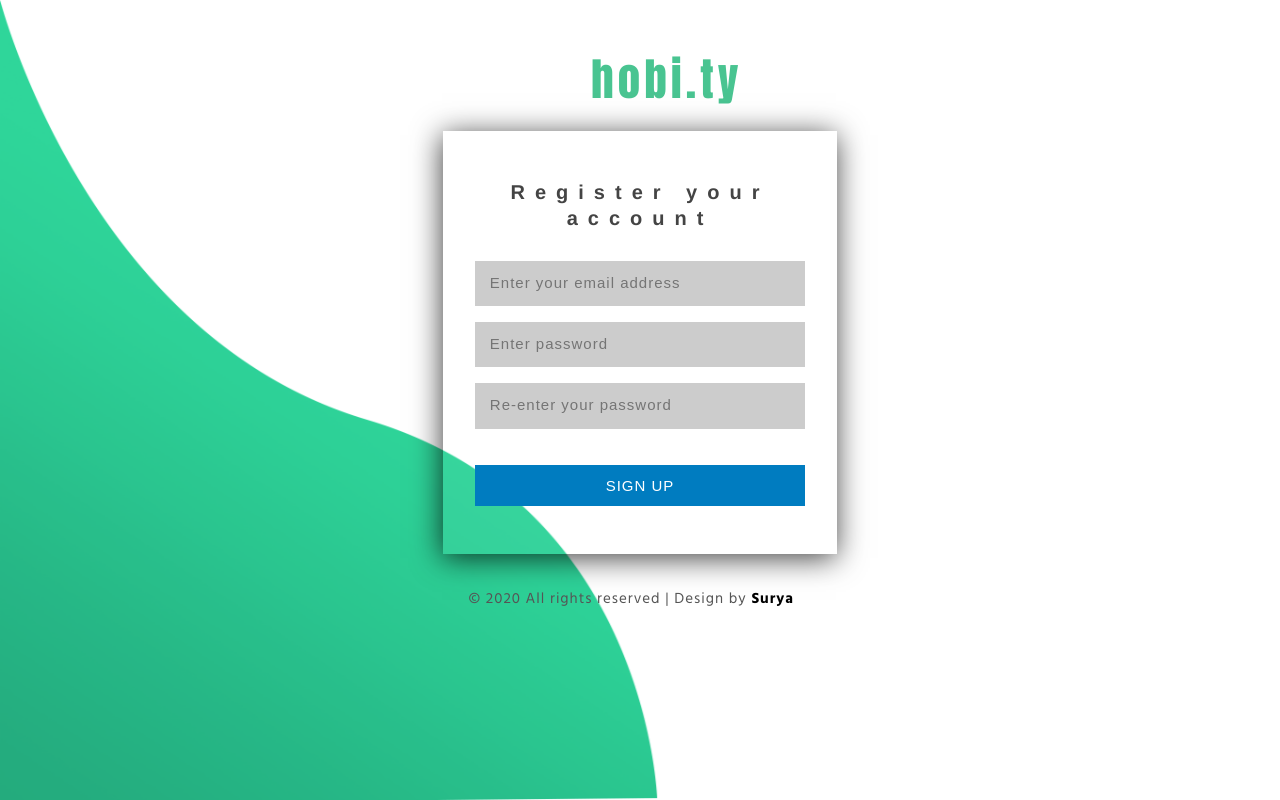
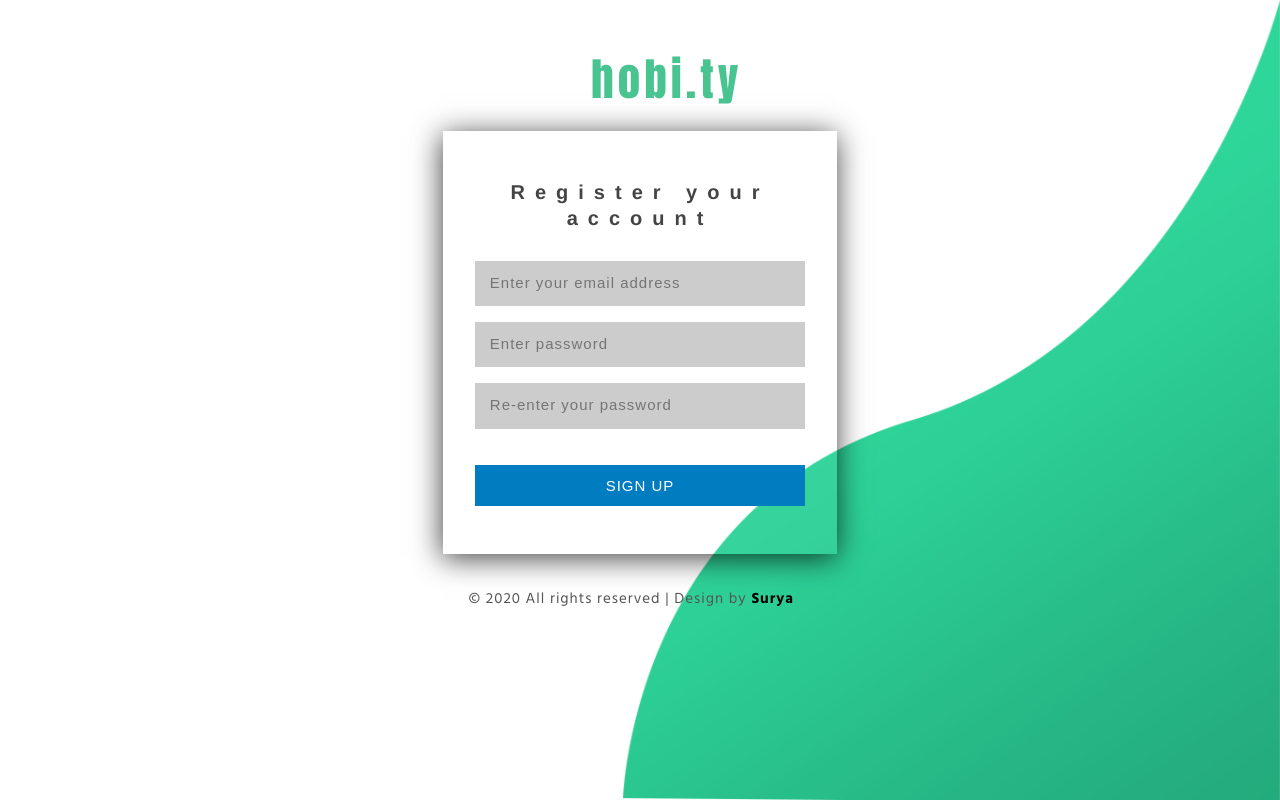
Before and after one commit to i-am-surya/hobi.ty, a PHP site: page /register_page.php in a window 1280 px wide. Run offline with PHP 8.4, Linux system fonts and the light colour scheme; some web fonts are replaced.

Commit message:
Add files via upload

```diff
--- a/register_page.php
+++ b/register_page.php
@@ -16,7 +16,7 @@
 </head>
 <body>
 
-<img class="bgimage" src="img/wave.png" >
+<img class="bgimage-reg" src="img/mirrorwave.png" >
 
   <div class="main">
     <div class="bg-layer">
```
